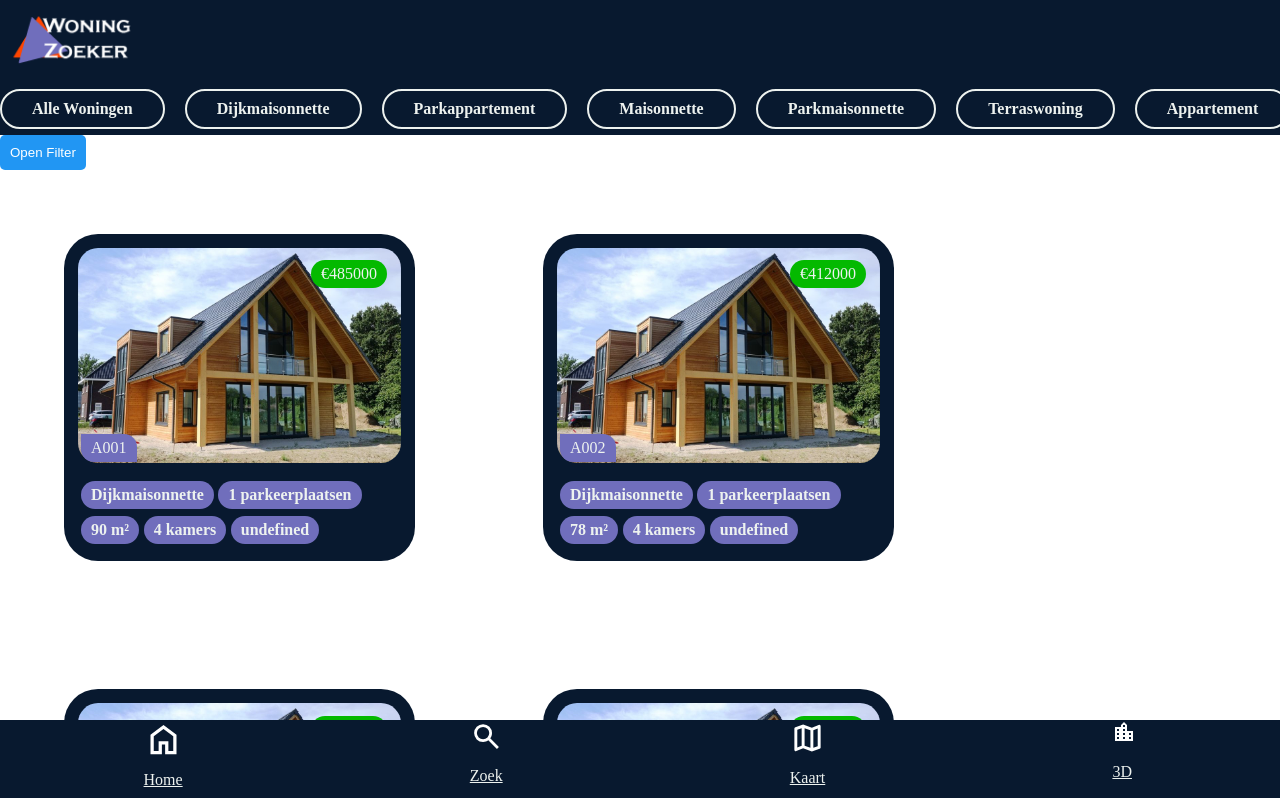
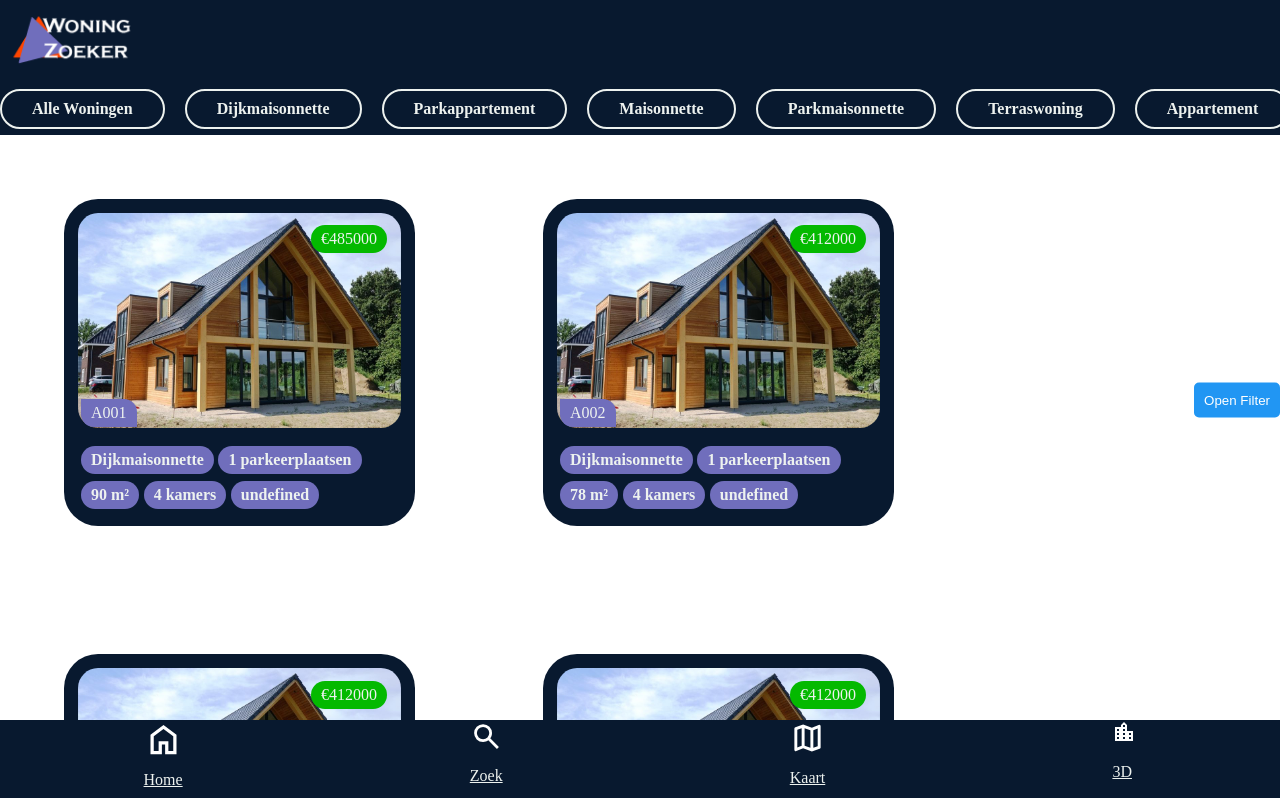
Before and after one commit to tomlommerse/woningzoeker, a React (Create React App) app: page /zoek in a window 1280 px wide. Shown: the top 798 px of the page. Built offline with nearby package versions, Linux system fonts and the light colour scheme.

Commit message:
filteroverlay aangepast op style en filterknop zelf aan de zijkant

```diff
--- a/src/components/Filteroverlay.jsx
+++ b/src/components/Filteroverlay.jsx
@@ -20,7 +20,10 @@ const FilterOverlay = ({ onFilterChange }) => {
 
   return (
     <div>
-      <button className="open-overlay-button" onClick={toggleOverlay}>
+      <button
+      className="open-overlay-button"
+      onClick={toggleOverlay}
+      style={{ display: isOverlayVisible ? 'none' : 'block' }}>
         Open Filter
       </button>
 
--- a/src/styles/FilterOverlay.css
+++ b/src/styles/FilterOverlay.css
@@ -3,14 +3,13 @@
   background-color: #1a237e;
   color: white;
   padding: 20px;
-    position: absolute;
-    top: 0;
-    left: 0;
+  position: fixed;
+  top: 10%; /* Pas deze waarde aan naar wens */
+  right: 0;
   width: 100%;
-    height: 100%;
+  height: 80%; /* Pas deze waarde aan naar wens */
   z-index: 1000;
 }
-
   .close-overlay-button {
     background-color: #FF5722;
     color: white;
@@ -26,12 +25,17 @@
   }
 
   .open-overlay-button {
+    position: fixed;
+    top: 50%;
+    transform: translateY(-50%);
+    right: 0px;
     background-color: #2196F3;
     color: white;
     padding: 10px;
     border: none;
     border-radius: 5px;
     cursor: pointer;
+    z-index: 1001;
 }
 
 .open-overlay-button:hover {
```
Lines whose indentation alone changed are shown as unchanged.
